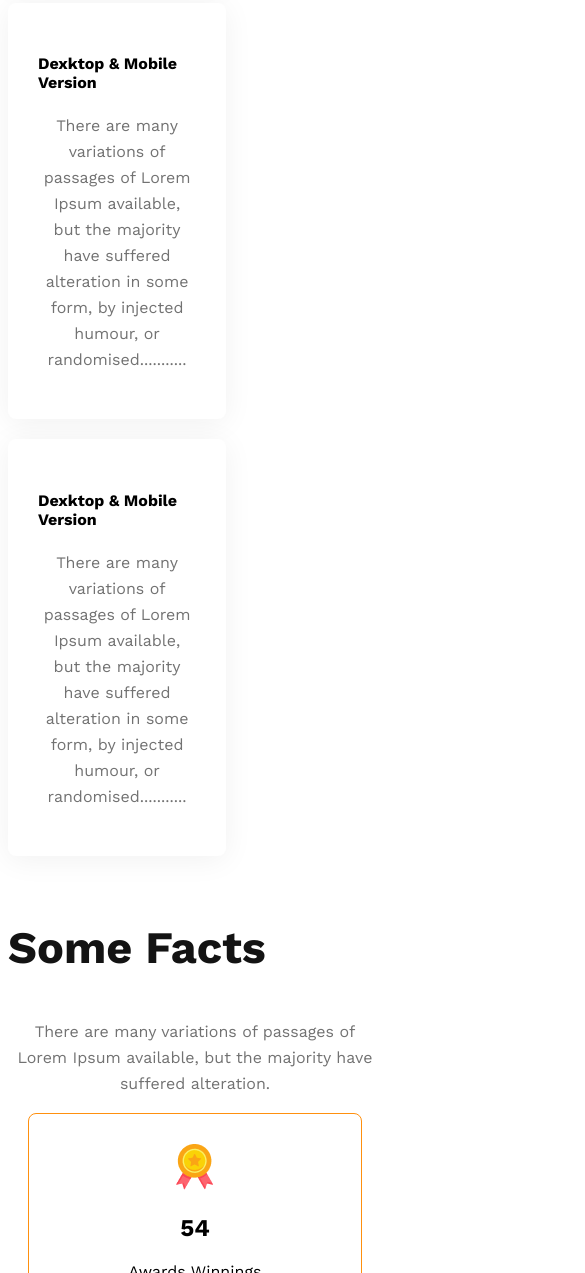
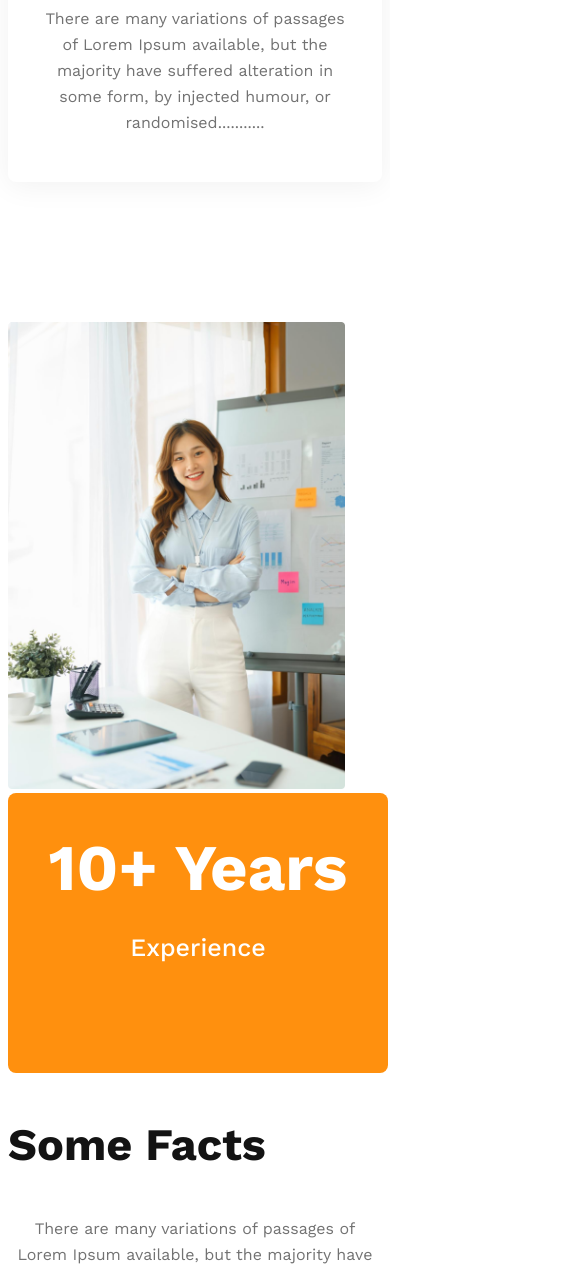
Before and after one commit to AhmedMiraz1/architect-repo, a plain HTML site: page index.html in a window 390 px wide. Shown: the part 4396-5669 px from the top of the page, 585 px wide, since content can reach past the window. Drawn offline with nearby package versions, Linux system fonts and the light colour scheme; a web font is replaced by a local one.

Commit message:
features added

```diff
--- a/styles/style.css
+++ b/styles/style.css
@@ -115,6 +115,11 @@ main {
 
 /* features styles  */
 
+.features-img img {
+  height: 90%;
+  margin-left: 90px;
+}
+
 .ten-year-batch {
   border-radius: 8px;
   background: #ff900e;
@@ -122,12 +127,13 @@ main {
   height: 200px;
   color: #fff;
   padding: 40px;
-
+  text-align: center;
+  position: relative;
+  bottom: 120px;
 }
 
-.ten-year-batch> h2 {
-
-  text-align: center;
+.ten-year-batch > h2 {
+  margin: 0;
   font-size: 65px;
   font-weight: 700;
   line-height: 70px;
@@ -220,10 +226,19 @@ main {
     padding: 20px;
   }
   nav,
+  .features,
   .teams-container,
   .sponsors-img-container,
   .facts-card-container {
     flex-direction: column;
+  }
+  .features-img img {
+    width: 90%;
+    margin-left: 0;
+  }
+  .ten-year-batch {
+    position: static;
+   max-width: 300px;
   }
   .teams-img-container {
     grid-template-columns: 1fr;
@@ -248,7 +263,7 @@ main {
     flex-direction: column;
   }
   .sponsors-img-container,
-  .teams-container {
+  .teams-container ,.features {
     flex-direction: column;
   }
 }
```
